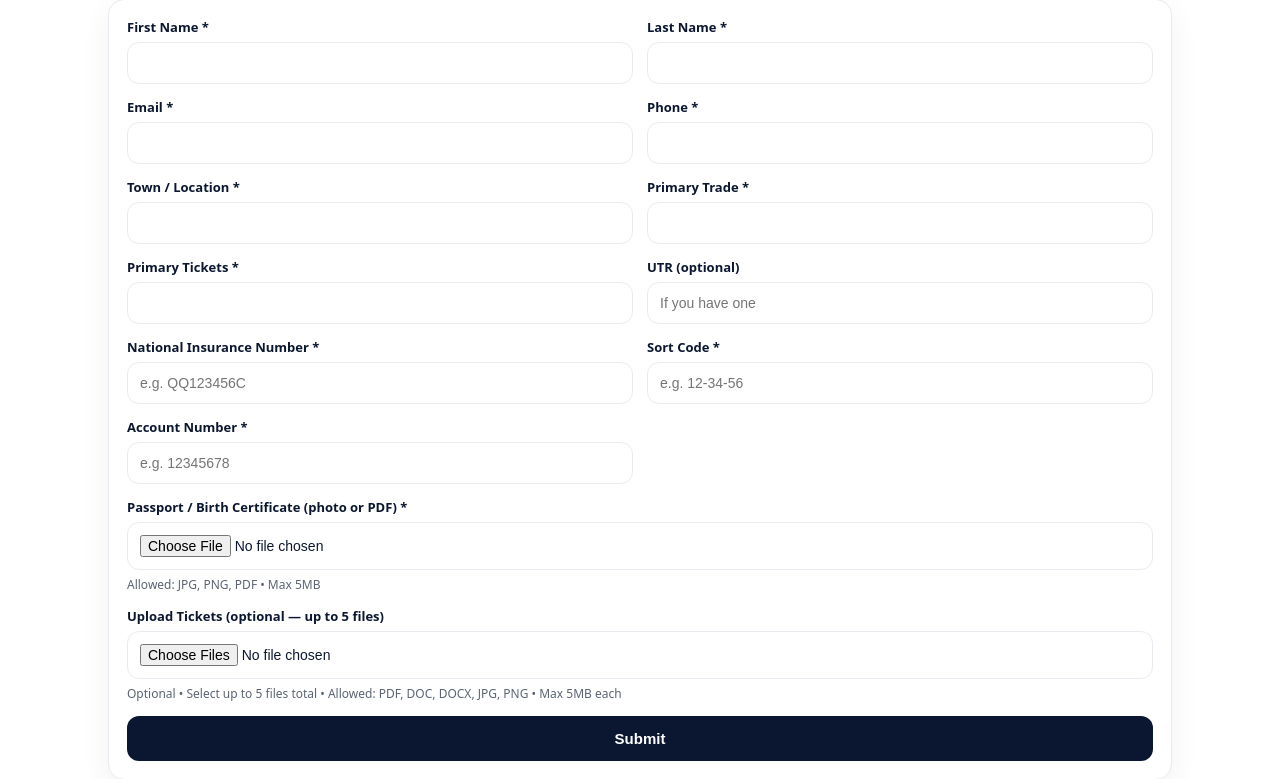
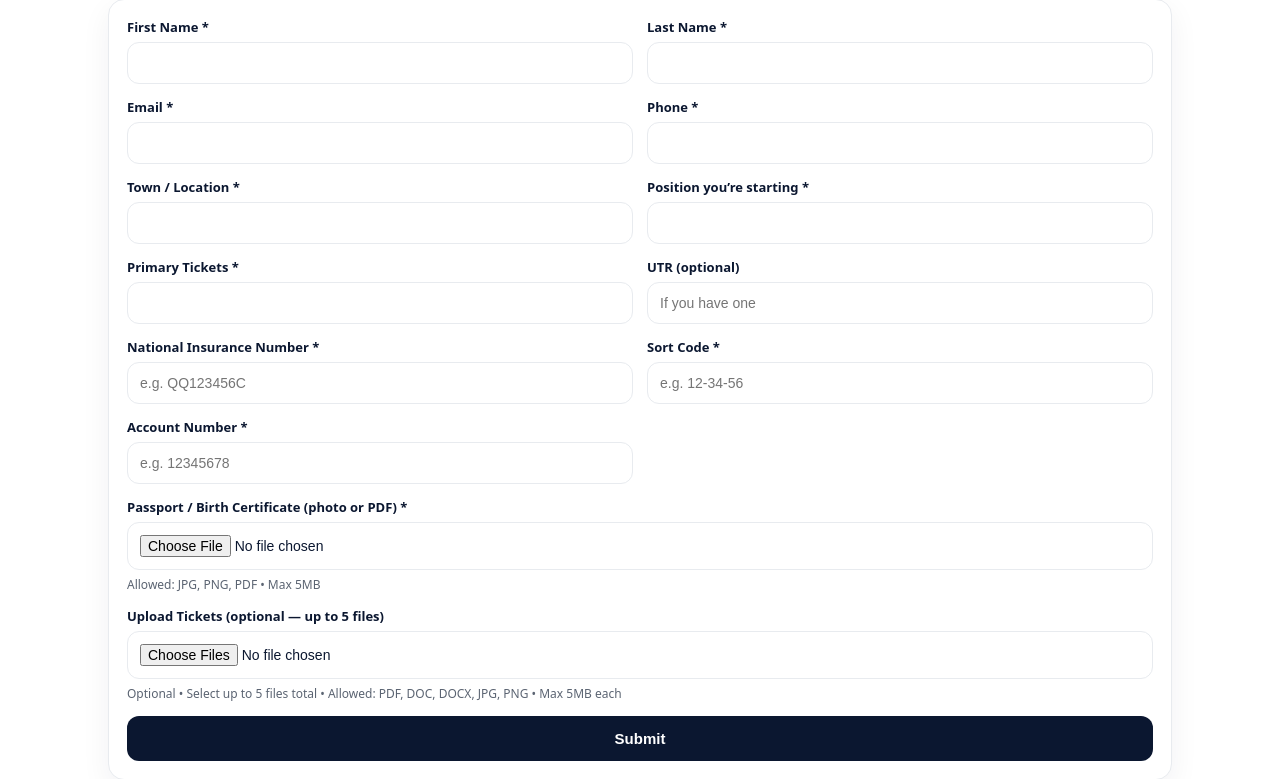
Before and after one commit to VladLevinte/valerec-site, a Flask app: page /candidateRegister in a window 1280 px wide. Shown: the part 232-1011 px from the top of the page. Run offline with Flask 3, Linux system fonts and the light colour scheme.

Commit message:
Update candidate_register.html

```diff
--- a/templates/candidate_register.html
+++ b/templates/candidate_register.html
@@ -59,7 +59,6 @@
 
       <div class="field">
         <label>Phone *</label>
-        <!-- Keep tel for mobile keyboard, but fixed width via CSS above -->
         <input type="tel" name="phone" required autocomplete="tel" inputmode="tel">
       </div>
 
@@ -69,7 +68,7 @@
       </div>
 
       <div class="field">
-        <label>Primary Trade *</label>
+        <label>Position you’re starting *</label>
         <input type="text" name="primary_trade" required>
       </div>
 
```
